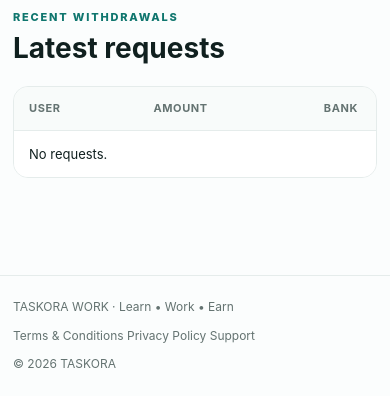
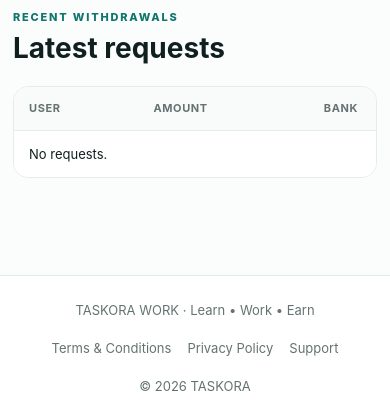
Before and after one commit to ssdplc1-crypto/taskora-work, a Flask app: page /admin in a window 390 px wide. Shown: the part 1229-1649 px from the top of the page. Before the commit the page ends 1597 px from the top, so only its background shows below. Run offline with Flask 3, Linux system fonts and the light colour scheme; the visitor is signed in with stand-in values (Sample User, id 1); data comes from the database, SQL or seed files in the repository; data that the repository does not hold is empty; some libraries are stand-ins or nearby versions.

Commit message:
Update style.css

```diff
--- a/static/style.css
+++ b/static/style.css
@@ -1060,3 +1060,84 @@ footer{
   }
 
 }
+/* =========================================================
+   LEGAL / SUPPORT PAGES
+========================================================= */
+
+.legal-page {
+    max-width: 900px;
+    margin: 0 auto;
+}
+
+.legal-page h2 {
+    margin-top: 28px;
+    margin-bottom: 8px;
+    font-size: 21px;
+}
+
+.legal-page h2:first-child {
+    margin-top: 0;
+}
+
+.legal-page p,
+.legal-page li {
+    color: var(--muted);
+    line-height: 1.7;
+}
+
+.legal-page ul {
+    padding-left: 22px;
+}
+
+
+/* =========================================================
+   FOOTER LINKS
+========================================================= */
+
+footer {
+    width: 100%;
+    border-top: 1px solid var(--line);
+    background: #fff;
+    padding: 24px 5%;
+    display: flex;
+    align-items: center;
+    justify-content: space-between;
+    gap: 18px;
+    flex-wrap: wrap;
+    color: var(--muted);
+    font-size: 13px;
+}
+
+.footer-links {
+    display: flex;
+    align-items: center;
+    justify-content: center;
+    gap: 18px;
+    flex-wrap: wrap;
+}
+
+.footer-links a {
+    color: var(--muted);
+    transition: color .18s ease;
+}
+
+.footer-links a:hover {
+    color: var(--brand);
+}
+
+
+/* Mobile */
+
+@media (max-width: 700px) {
+
+    footer {
+        flex-direction: column;
+        text-align: center;
+        padding: 24px 18px;
+    }
+
+    .footer-links {
+        gap: 12px 16px;
+    }
+
+}
```
